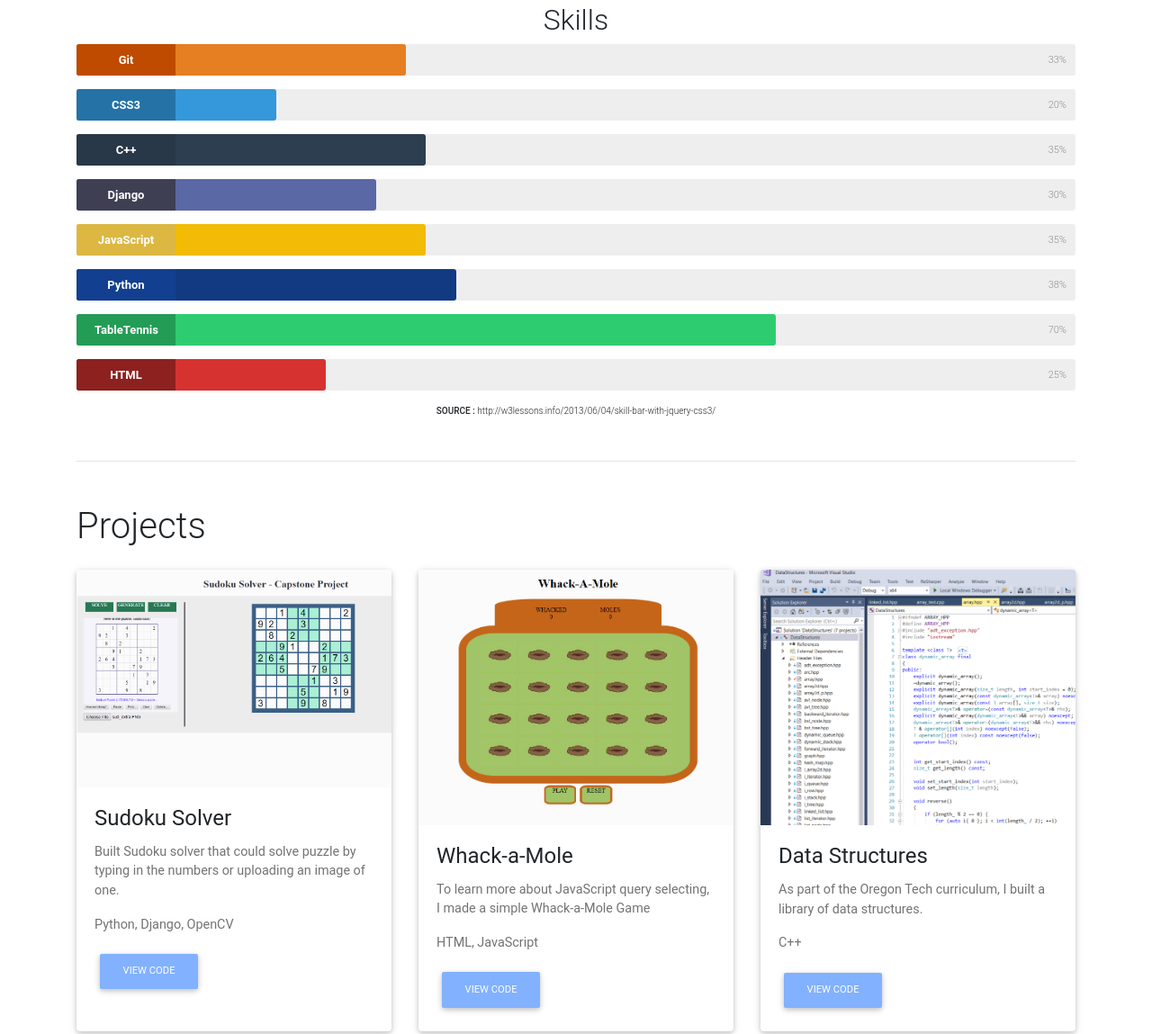
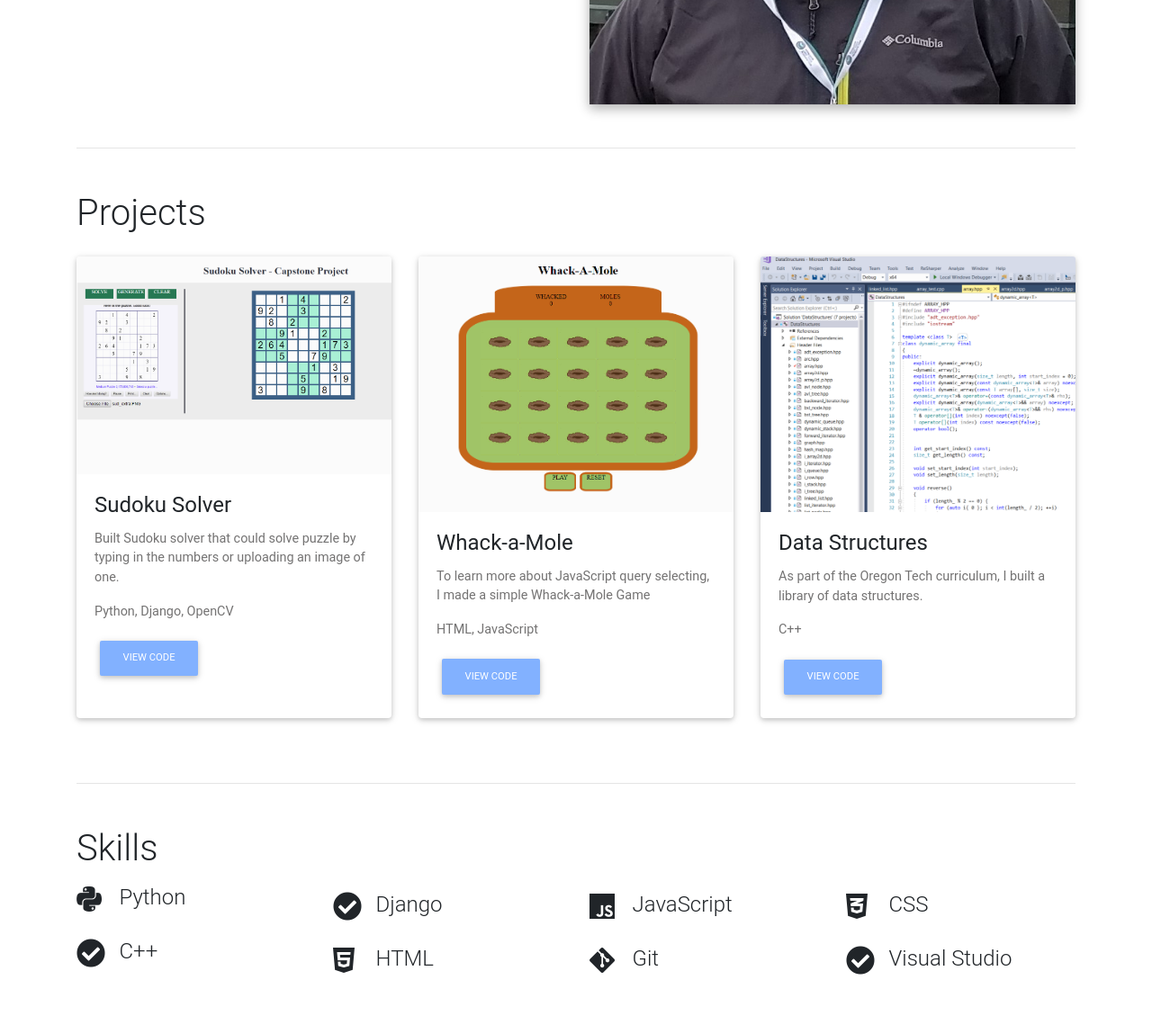
Before and after one commit to ntout/ntout.github.io, a plain HTML site: page index.html in a window 1280 px wide. Shown: the part 905-2054 px from the top of the page at 90% size. Drawn offline with nearby package versions, Linux system fonts and the light colour scheme.

Commit message:
revisions to skills and picture

```diff
--- a/css/styles.css
+++ b/css/styles.css
@@ -1,83 +1,5 @@
 html {
     scroll-behavior: smooth;
-}
-
-
-.skillbar {
-    position:relative;
-    display:block;
-    margin-bottom:15px;
-    width:100%;
-    background:#eee;
-    height:35px;
-    border-radius:3px;
-    -moz-border-radius:3px;
-    -webkit-border-radius:3px;
-    -webkit-transition:0.4s linear;
-    -moz-transition:0.4s linear;
-    -ms-transition:0.4s linear;
-    -o-transition:0.4s linear;
-    transition:0.4s linear;
-    -webkit-transition-property:width, background-color;
-    -moz-transition-property:width, background-color;
-    -ms-transition-property:width, background-color;
-    -o-transition-property:width, background-color;
-    transition-property:width, background-color;
-}
-
-.skillbar-title {
-    position:absolute;
-    top:0;
-    left:0;
-    width:110px;
-    font-weight:bold;
-    font-size:13px;
-    color:#ffffff;
-    background:#6adcfa;
-    -webkit-border-top-left-radius:3px;
-    -webkit-border-bottom-left-radius:4px;
-    -moz-border-radius-topleft:3px;
-    -moz-border-radius-bottomleft:3px;
-    border-top-left-radius:3px;
-    border-bottom-left-radius:3px;
-}
-
-.skillbar-title span {
-    display:block;
-    background:rgba(0, 0, 0, 0.1);
-    padding:0 20px;
-    height:35px;
-    line-height:35px;
-    -webkit-border-top-left-radius:3px;
-    -webkit-border-bottom-left-radius:3px;
-    -moz-border-radius-topleft:3px;
-    -moz-border-radius-bottomleft:3px;
-    border-top-left-radius:3px;
-    border-bottom-left-radius:3px;
-}
-
-.skillbar-bar {
-    height:35px;
-    width:0px;
-    background:#6adcfa;
-    border-radius:3px;
-    -moz-border-radius:3px;
-    -webkit-border-radius:3px;
-}
-
-.skill-bar-percent {
-    position:absolute;
-    right:10px;
-    top:0;
-    font-size:11px;
-    height:35px;
-    line-height:35px;
-    color:#ffffff;
-    color:rgba(0, 0, 0, 0.4);
-}
-
-.citations {
-    font-size: 10px;
 }
 
 .navbar {
--- a/index.html
+++ b/index.html
@@ -115,68 +115,14 @@
           <!--Grid column-->
           <div class="col-lg-6 col-md-12">
             <div class="">
-              <img src="img/bike.jpg" class="img-fluid z-depth-1-half" alt="">
+              <img src="img/face.jpg" class="img-fluid z-depth-1-half" alt="">
             </div>
           </div>
           <!--/Grid column-->
 
         </div>
         <!--/Grid row-->
-    <!-- Skills -->
-    <section class="mt-5 wow fadeIn text-center">
-        <h2>Skills</h2>
 
-        <div class="skillbar clearfix " data-percent="33%">
-            <div class="skillbar-title" style="background: #d35400;"><span>Git</span></div>
-            <div class="skillbar-bar" style="background: #e67e22;"></div>
-            <div class="skill-bar-percent">33%</div>
-        </div> <!-- End Skill Bar -->
-
-        <div class="skillbar clearfix " data-percent="20%">
-            <div class="skillbar-title" style="background: #2980b9;"><span>CSS3</span></div>
-            <div class="skillbar-bar" style="background: #3498db;"></div>
-            <div class="skill-bar-percent">20%</div>
-        </div> <!-- End Skill Bar -->
-
-        <div class="skillbar clearfix " data-percent="35%">
-            <div class="skillbar-title" style="background: #2c3e50;"><span>C++</span></div>
-            <div class="skillbar-bar" style="background: #2c3e50;"></div>
-            <div class="skill-bar-percent">35%</div>
-        </div> <!-- End Skill Bar -->
-
-        <div class="skillbar clearfix " data-percent="30%">
-            <div class="skillbar-title" style="background: #46465e;"><span>Django</span></div>
-            <div class="skillbar-bar" style="background: #5a68a5;"></div>
-            <div class="skill-bar-percent">30%</div>
-        </div> <!-- End Skill Bar -->
-
-        <div class="skillbar clearfix " data-percent="35%">
-            <div class="skillbar-title" style="background: #f5cd49;"><span>JavaScript</span></div>
-            <div class="skillbar-bar" style="background: #f2bb05;"></div>
-            <div class="skill-bar-percent">35%</div>
-        </div> <!-- End Skill Bar -->
-
-        <div class="skillbar clearfix " data-percent="38%">
-            <div class="skillbar-title" style="background: #1446a0;"><span>Python</span></div>
-            <div class="skillbar-bar" style="background: #113a83;"></div>
-            <div class="skill-bar-percent">38%</div>
-        </div> <!-- End Skill Bar -->
-
-        <div class="skillbar clearfix " data-percent="70%">
-            <div class="skillbar-title" style="background: #27ae60;"><span>TableTennis</span></div>
-            <div class="skillbar-bar" style="background: #2ecc71;"></div>
-            <div class="skill-bar-percent">70%</div>
-        </div> <!-- End Skill Bar -->
-
-        <div class="skillbar clearfix " data-percent="25%">
-            <div class="skillbar-title" style="background: #9c2523;"><span>HTML</span></div>
-            <div class="skillbar-bar" style="background: #d63230;"></div>
-            <div class="skill-bar-percent">25%</div>
-        </div> <!-- End Skill Bar -->
-
-        <p class="citations"><strong>SOURCE :</strong> http://w3lessons.info/2013/06/04/skill-bar-with-jquery-css3/</p>
-    </section>
-    <!-- Skills -->
     </section>
 
 
@@ -278,7 +224,155 @@
 </section>
 <!-- /Projects -->
 
+<hr class="my-5">
 
+    <!-- Skills -->
+    <section class="mt-5 wow fadeIn">
+<h1>Skills</h1>
+
+  <!--Section: Summer Camp-->
+      <section>
+        <!--First row-->
+        <div class="row features-small mb-5 mt-3 wow fadeIn">
+
+          <!--First column-->
+          <div class="col-md-3">
+            <!--First row-->
+            <div class="row">
+              <div class="col-2">
+                <i class="fab fa-python fa-2x"></i>
+              </div>
+              <div class="col-10">
+                <h4 class="feature-title">Python</h4>
+                <p class="grey-text">
+                </p>
+                <div style="height:15px"></div>
+              </div>
+            </div>
+            <!--/First row-->
+
+            <!--Second row-->
+            <div class="row">
+              <div class="col-2">
+                <i class="fas fa-check-circle fa-2x "></i>
+              </div>
+              <div class="col-10">
+                <h4 class="feature-title">C++</h4>
+                <p class="grey-text">
+                </p>
+                <div style="height:15px"></div>
+              </div>
+            </div>
+            <!--/Second row-->
+
+
+
+          </div>
+          <!--/First column-->
+
+
+
+          <!--Second column-->
+          <div class="col-md-3 mt-2">
+            <!--First row-->
+            <div class="row">
+              <div class="col-2">
+                <i class="fas fa-check-circle fa-2x "></i>
+              </div>
+              <div class="col-10">
+                <h4 class="feature-title">Django</h4>
+                <p class="grey-text">
+                </p>
+                <div style="height:15px"></div>
+              </div>
+            </div>
+            <!--/First row-->
+
+            <!--Second row-->
+            <div class="row">
+              <div class="col-2">
+                <i class="fab fa-html5 fa-2x "></i>
+              </div>
+              <div class="col-10">
+                <h4 class="feature-title">HTML</h4>
+                <p class="grey-text"></p>
+                <div style="height:15px"></div>
+              </div>
+            </div>
+            <!--/Second row-->
+
+          </div>
+          <!--/Second column-->
+
+		<!--Third column-->
+          <div class="col-md-3 mt-2">
+            <!--First row-->
+            <div class="row">
+              <div class="col-2">
+                <i class="fab fa-js fa-2x "></i>
+              </div>
+              <div class="col-10">
+                <h4 class="feature-title">JavaScript</h4>
+                <p class="grey-text">
+                </p>
+                <div style="height:15px"></div>
+              </div>
+            </div>
+            <!--/First row-->
+
+            <!--Second row-->
+            <div class="row">
+              <div class="col-2">
+                <i class="fab fa-git-alt fa-2x "></i>
+              </div>
+              <div class="col-10">
+                <h4 class="feature-title">Git</h4>
+                <p class="grey-text"></p>
+                <div style="height:15px"></div>
+              </div>
+            </div>
+            <!--/Second row-->
+          </div>
+          <!--/Third column-->
+
+		  		<!--Third column-->
+          <div class="col-md-3 mt-2">
+            <!--First row-->
+            <div class="row">
+              <div class="col-2">
+                <i class="fab fa-css3-alt fa-2x "></i>
+              </div>
+              <div class="col-10">
+                <h4 class="feature-title">CSS</h4>
+                <p class="grey-text">
+                </p>
+                <div style="height:15px"></div>
+              </div>
+            </div>
+            <!--/First row-->
+
+            <!--Second row-->
+            <div class="row">
+              <div class="col-2">
+                <i class="fas fa-check-circle fa-2x "></i>
+              </div>
+              <div class="col-10">
+                <h4 class="feature-title">Visual Studio</h4>
+                <p class="grey-text"></p>
+                <div style="height:15px"></div>
+              </div>
+            </div>
+            <!--/Second row-->
+          </div>
+          <!--/Third column-->
+
+        </div>
+        <!--/First row-->
+
+      </section>
+      <!--Section: Summer Camp -->
+</section>
+    <!-- Skills -->
 
 <hr class="my-5">
 
```
Also changed, not shown: img/face.jpg (added), 1 other file.
